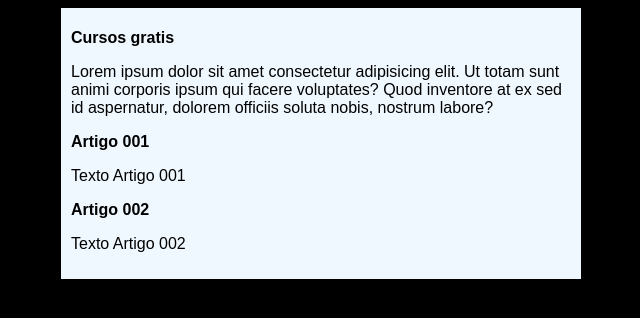
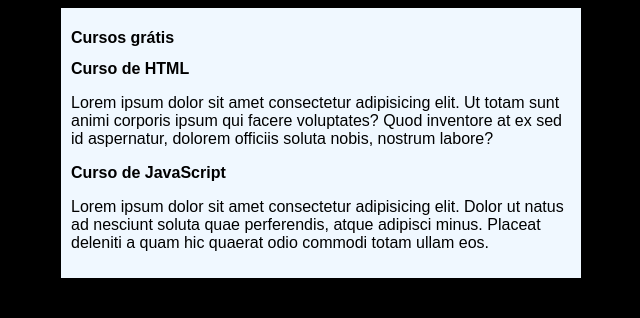
Before and after one commit to Douglaslima09/projeto-site, a plain HTML site: page index.html in a window 1280 px wide. Shown: the whole page, without its empty margins (319-959 px from the left). Drawn offline with Linux system fonts and the light colour scheme.

Commit message:
Update index.html

```diff
--- a/index.html
+++ b/index.html
@@ -10,16 +10,13 @@
 <body>
     <main>
         <header>
-            <h1>Cursos gratis</h1>
+            <h1>Cursos grátis</h1>
+            <h2>Curso de HTML</h2>
             <p>Lorem ipsum dolor sit amet consectetur adipisicing elit. Ut totam sunt animi corporis ipsum qui facere voluptates? Quod inventore at ex sed id aspernatur, dolorem officiis soluta nobis, nostrum labore?</p>
         </header>
         <article>
-            <h2>Artigo 001</h2>
-            <p>Texto Artigo 001</p>
-        </article>
-        <article>
-            <h2>Artigo 002</h2>
-            <p>Texto Artigo 002</p>
+            <h2>Curso de JavaScript</h2>
+            <p>Lorem ipsum dolor sit amet consectetur adipisicing elit. Dolor ut natus ad nesciunt soluta quae perferendis, atque adipisci minus. Placeat deleniti a quam hic quaerat odio commodi totam ullam eos.</p>
         </article>
     </main>
 </body>
```
